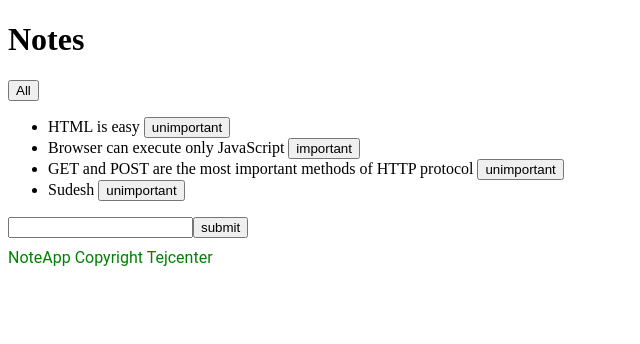
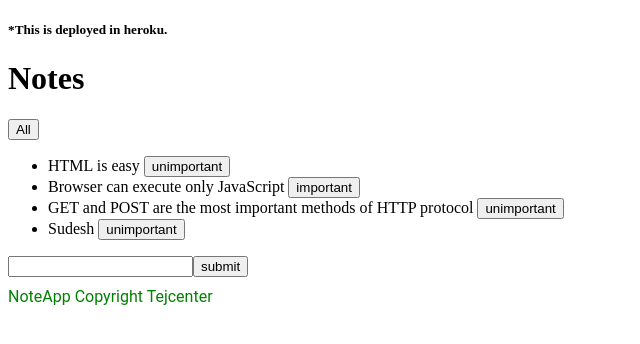
Before and after one commit to su-de-sh/notes-app, a React (Create React App) app: page / in a window 1280 px wide. Shown: the top 344 px of the page, without its empty margins (0-640 px from the left). Built offline with nearby package versions, Linux system fonts and the light colour scheme; data requests are answered from the project's data file.

Commit message:
feat: add h5 tag at the top to represent change

```diff
--- a/src/App.js
+++ b/src/App.js
@@ -71,6 +71,7 @@ const App = () => {
 
   return (
     <div>
+      <h5>*This is deployed in heroku.</h5>
       <h1>Notes</h1>
       <Notification msg={message} />
       <button onClick={toggleShow}>{showAll ? "All" : "Important"}</button>
```
